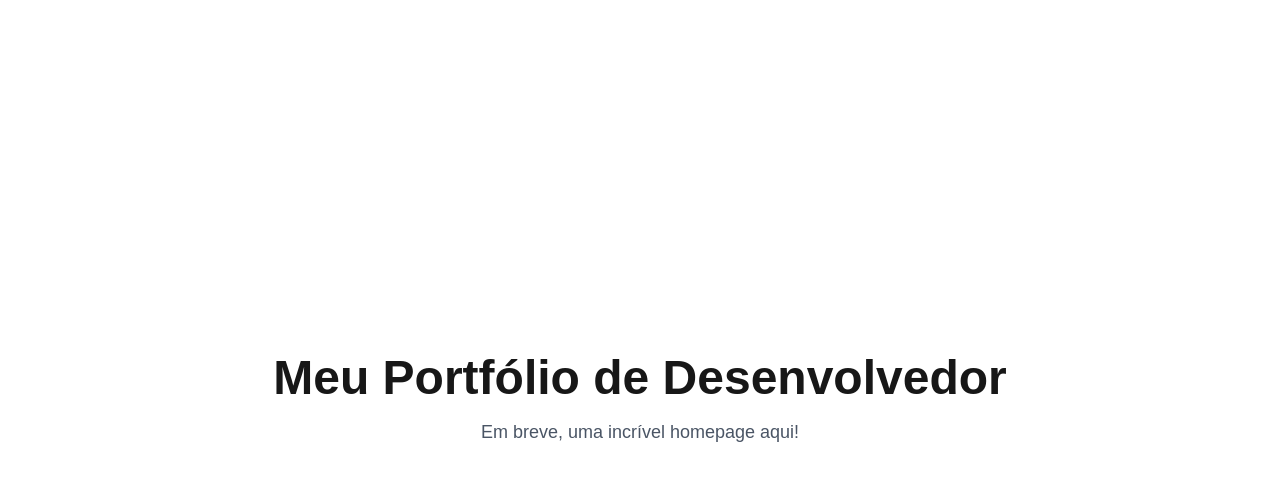
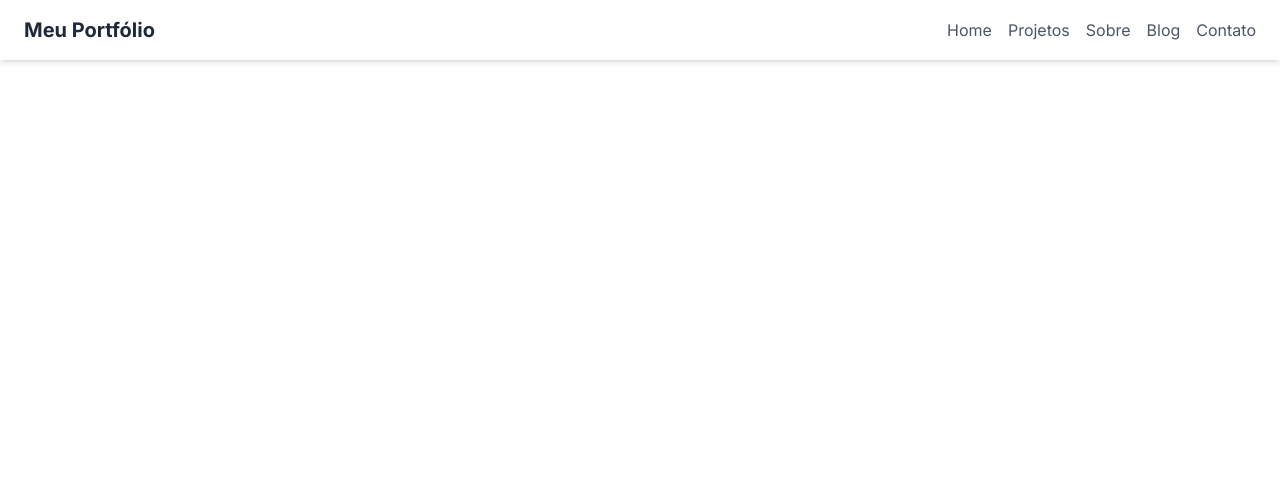
Before and after one commit to PedroPassos081/meu-blog-frontend, a Next.js app: page / in a window 1280 px wide. Shown: the top 480 px of the page. Built offline with nearby package versions, Linux system fonts and the light colour scheme.

Commit message:
Adicionando componente Header com navegação principal

```diff
--- a/src/app/page.tsx
+++ b/src/app/page.tsx
@@ -1,12 +1,29 @@
-export default function HomePage() {
+// ARQUIVO: src/app/layout.tsx
+
+import type { Metadata } from "next";
+import { Inter } from "next/font/google";
+import "./globals.css";
+
+import Header from "@/components/Header";
+
+const inter = Inter({ subsets: ["latin"] });
+
+export const metadata: Metadata = {
+  title: "Meu Portfólio",
+  description: "Portfólio de Desenvolvedor Full-Stack",
+};
+
+export default function RootLayout({
+  children,
+}: {
+  children: React.ReactNode;
+}) {
   return (
-    <main className="flex min-h-screen flex-col items-center justify-center p-24">
-      <h1 className="text-5xl font-extrabold text-center">
-        Meu Portfólio de Desenvolvedor
-      </h1>
-      <p className="mt-4 text-lg text-gray-600">
-        Em breve, uma incrível homepage aqui!
-      </p>
-    </main>
+    <html lang="pt-br">
+      <body className={inter.className}>
+        <Header />
+        {children}
+      </body>
+    </html>
   );
 }
--- /dev/null
+++ b/src/components/Header/index.tsx
@@ -0,0 +1,32 @@
+// ARQUIVO: src/components/Header.tsx
+
+import Link from "next/link";
+
+export default function Header() {
+  return (
+    <header className="bg-white shadow-md">
+      <nav className="container mx-auto px-6 py-4 flex justify-between items-center">
+        <Link href="/" className="text-xl font-bold text-gray-800">
+          Meu Portfólio
+        </Link>
+        <div className="space-x-4">
+          <Link href="/" className="text-gray-600 hover:text-blue-600">
+            Home
+          </Link>
+          <Link href="/projetos" className="text-gray-600 hover:text-blue-600">
+            Projetos
+          </Link>
+          <Link href="/sobre" className="text-gray-600 hover:text-blue-600">
+            Sobre
+          </Link>
+          <Link href="/blog" className="text-gray-600 hover:text-blue-600">
+            Blog
+          </Link>
+          <Link href="/contato" className="text-gray-600 hover:text-blue-600">
+            Contato
+          </Link>
+        </div>
+      </nav>
+    </header>
+  );
+}
```
